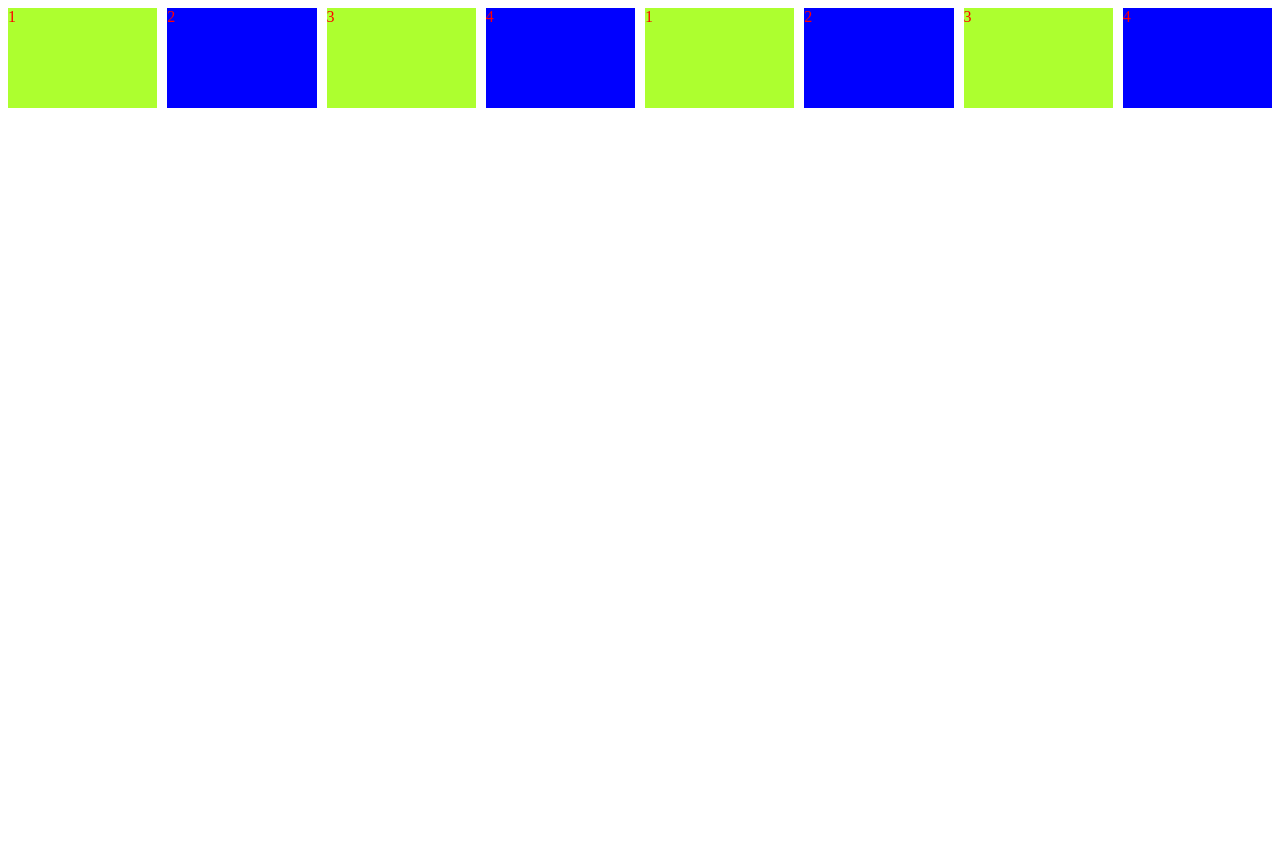
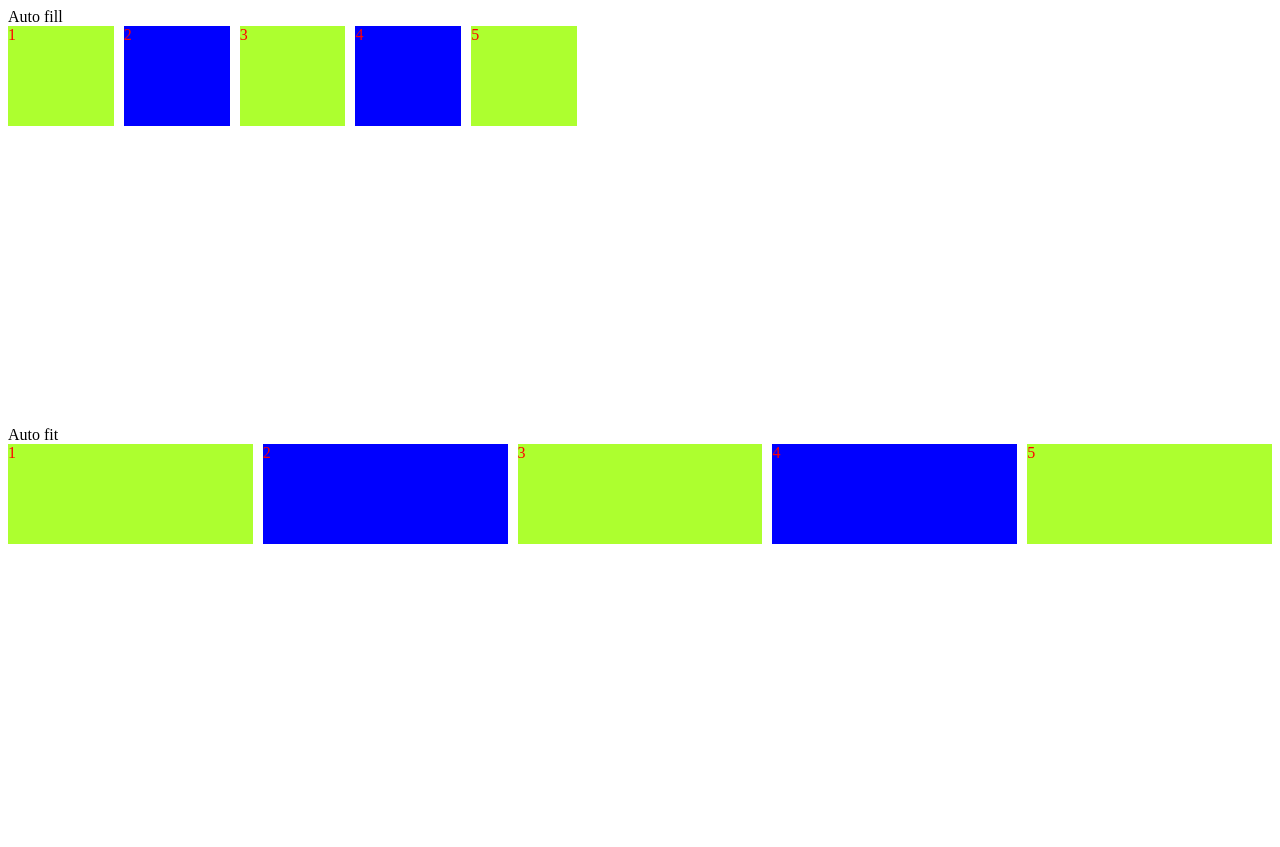
Before and after one commit to choijun0/css_practice, a plain HTML site: page index.html in a window 1280 px wide. Before the commit the page ends 800 px from the top, so only its background shows below. Drawn offline with Linux system fonts and the light colour scheme.

Commit message:
auto-fill & auto-fit

```diff
--- a/index.html
+++ b/index.html
@@ -5,18 +5,24 @@
     <meta name="viewport" content="width=device-width">
     <title>repl.it</title>
     <link href="style.css" rel="stylesheet" type="text/css" />
+    <script src="script.js"></script>
   </head>
   <body>
-    <script src="script.js"></script>
+    Auto fill
     <div class="grid">
       <div class="item">1</div>
       <div class="item">2</div>
       <div class="item">3</div>
       <div class="item">4</div>
+      <div class="item">5</div>
+    </div>
+    Auto fit
+    <div class="grid">
       <div class="item">1</div>
       <div class="item">2</div>
       <div class="item">3</div>
       <div class="item">4</div>
+      <div class="item">5</div>
     </div>
   </body>
 </html>
--- a/style.css
+++ b/style.css
@@ -1,4 +1,4 @@
-body{
+.body{
 }
 
 .grid{
@@ -6,8 +6,6 @@ body{
   gap: 10px;
   height: 50vh;
   grid-template-rows: repeat(4, 100px);
-  grid-auto-columns: 100px;
-  grid-template-columns: repeat(8, minmax(100px, 1fr));
 }
 .header{
   background-color: red;
@@ -20,9 +18,21 @@ body{
 .item{
   color: red;
 }
+
+/*item 클래를 가지는 component중 몇번째 자식~*/
 .item:nth-child(odd){ /*solo*/
 background-color: greenyellow;
 }
 .item:nth-child(even){ /*couple*/
 background-color: blue;
 }
+
+/*auto-fill/fit 은 repeat함수 내에서만 유효하다*/
+.grid:first-child{
+  /*auto-fill은 할당된 공간을 나누어 가능한 많은 grid공간을 확보한다.*/
+  grid-template-columns: repeat(auto-fill, minmax(100px, 1fr));
+}
+.grid:last-child{
+  /*auto-fit은 주어진element 를 가능한 만큼 늘여서 공간을 채운다.*/
+  grid-template-columns: repeat(auto-fit, minmax(100px, 1fr));
+}
```
